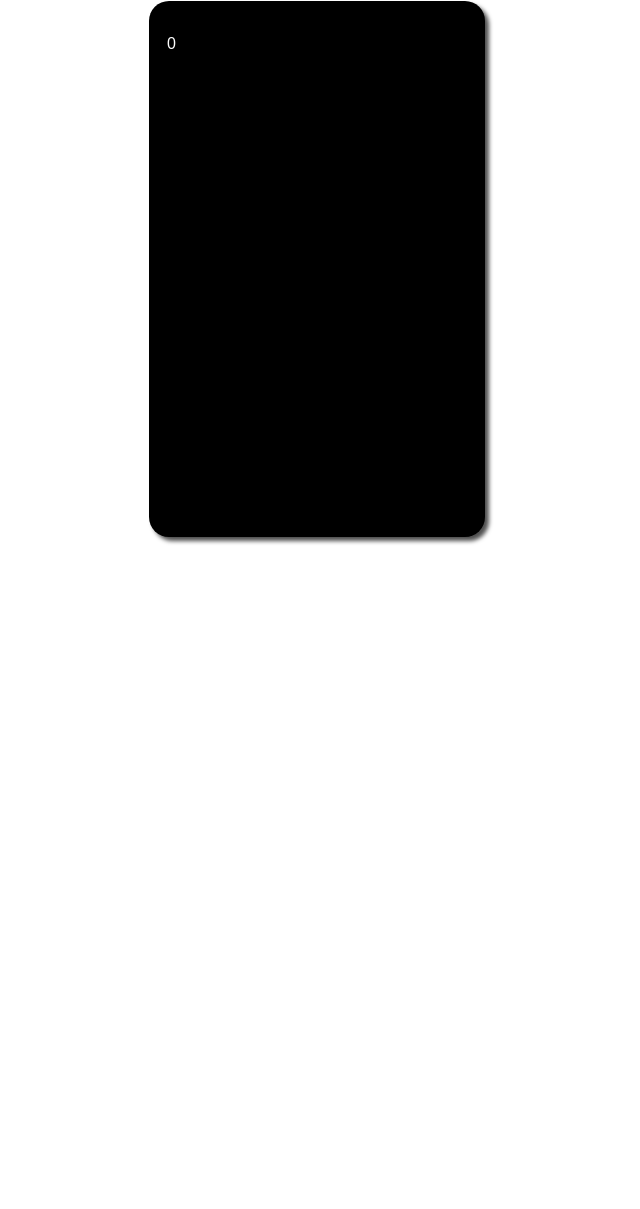
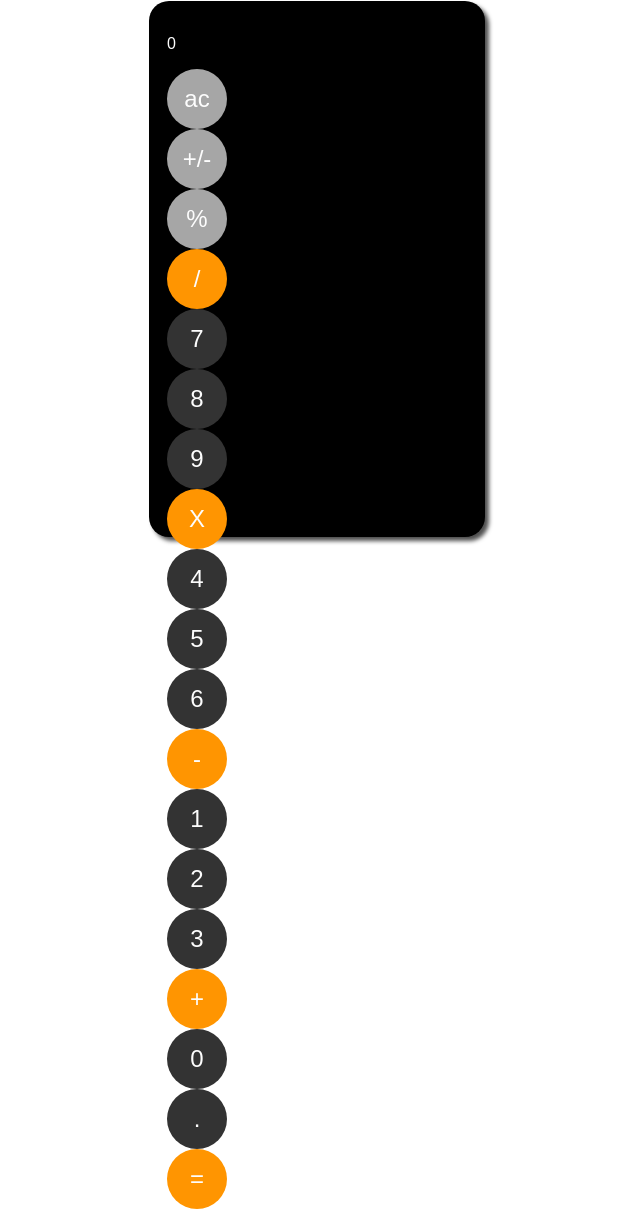
Before and after one commit to SVDotsenko/portfolio-project-2, a plain HTML site: page index.html in a window 1280 px wide. Shown: the part 49-1258 px from the top of the page, without its empty margins (323-963 px from the left). Before the commit the page ends 800 px from the top, so only its background shows below. Drawn offline with Linux system fonts and the light colour scheme.

Commit message:
There were added buttons

```diff
--- a/index.html
+++ b/index.html
@@ -13,7 +13,29 @@
       <p>0</p>
     </div>
     <div class="buttons">
+      <div class="btn ac bg-grey">ac</div>
+      <div class="btn plus-minus bg-grey">+/-</div>
+      <div class="btn percent bg-grey">%</div>
+      <div class="btn division bg-orange">/</div>
 
+      <div class="btn seven">7</div>
+      <div class="btn eighth">8</div>
+      <div class="btn nine">9</div>
+      <div class="btn multiply bg-orange">X</div>
+
+      <div class="btn four ">4</div>
+      <div class="btn five ">5</div>
+      <div class="btn six ">6</div>
+      <div class="btn minus bg-orange">-</div>
+
+      <div class="btn one ">1</div>
+      <div class="btn two ">2</div>
+      <div class="btn three ">3</div>
+      <div class="btn plus bg-orange">+</div>
+
+      <div class="btn zero ">0</div>
+      <div class="btn dot ">.</div>
+      <div class="btn equal bg-orange">=</div>
     </div>
   </div>
 </body>
--- a/style.css
+++ b/style.css
@@ -3,6 +3,7 @@
   --orange-color: #ff9501;
   --grey-color-1: #a6a6a6;
   --grey-color-2: #4f4f4f;
+  --grey-color-3: #333;
   --white-color: #fdfdfd;
 }
 
@@ -17,3 +18,32 @@
   padding: 18px;
   box-shadow: 4px 4px 4px var(--grey-color-2);
 }
+
+.btn {
+  width: 60px;
+  height: 60px;
+  background: var(--grey-color-3);
+  border-radius: 50%;
+  text-align: center;
+  line-height: 60px;
+  font-size: 1.5rem;
+  cursor: pointer;
+  user-select: none;
+}
+
+.btn:hover {
+  /*todo add transition*/
+  filter: brightness(120%);
+}
+
+.btn:active {
+  filter: brightness(90%);
+}
+
+.btn.bg-grey {
+  background: var(--grey-color-1);
+}
+
+.btn.bg-orange {
+  background: var(--orange-color);
+}
```
